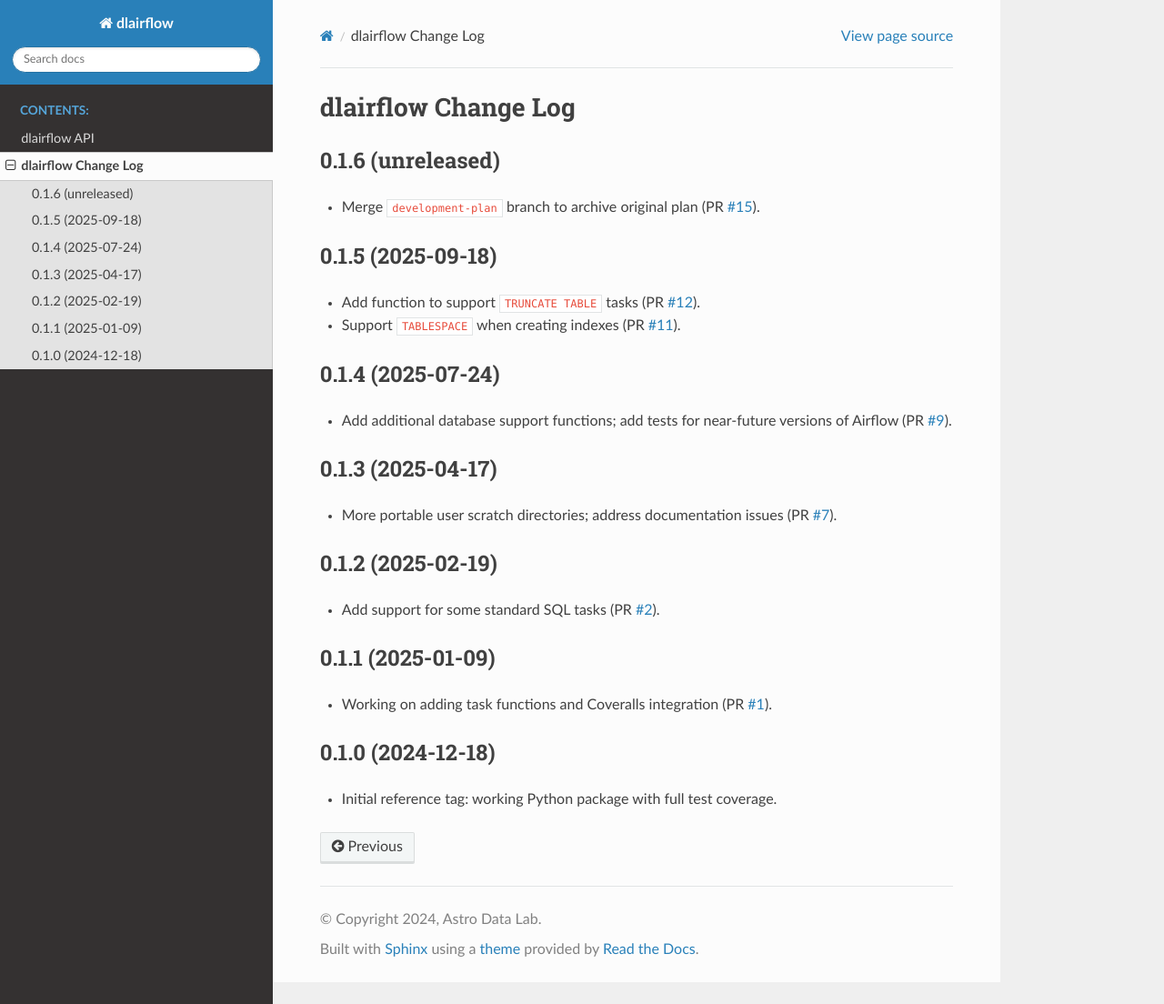
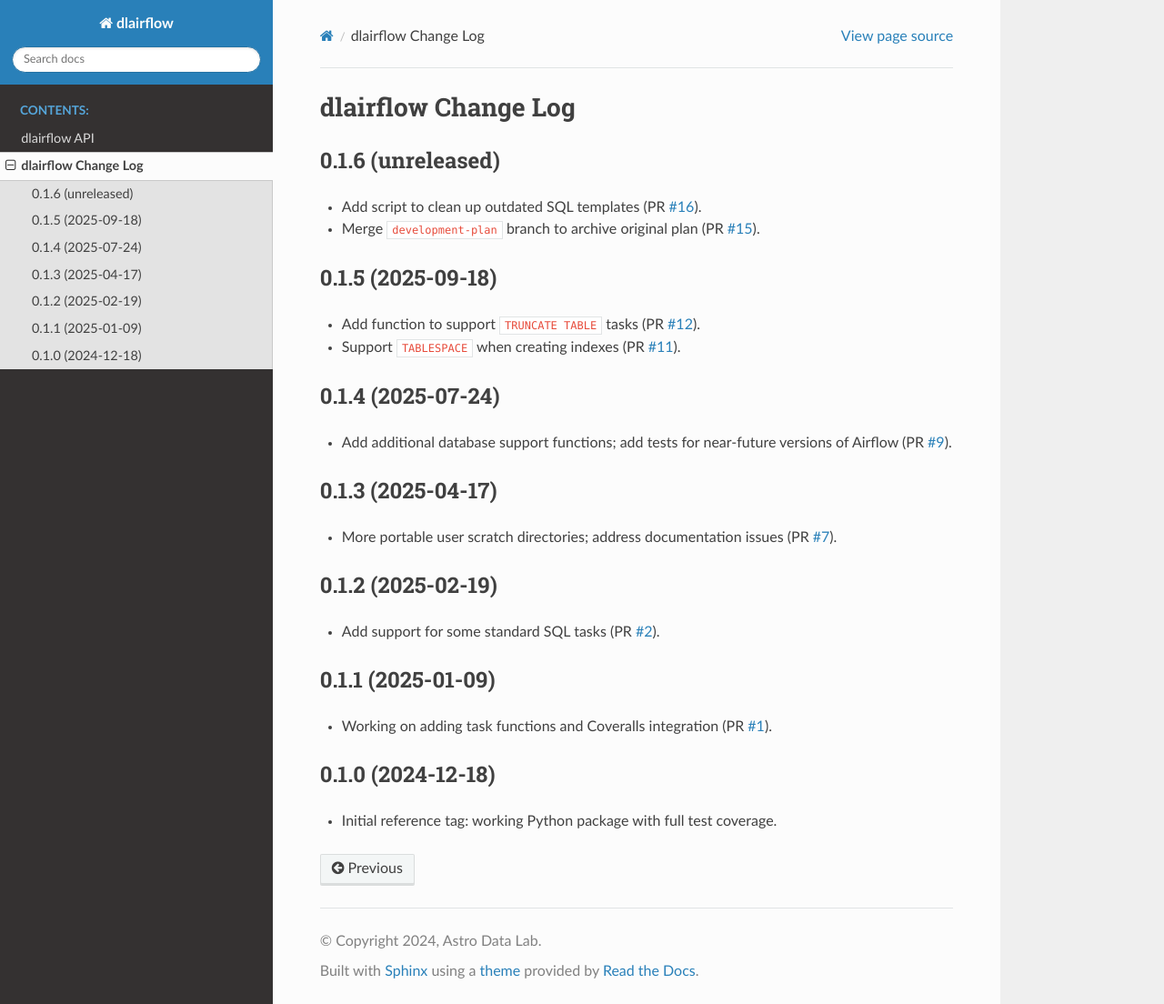
Before and after one commit to astro-datalab/dlairflow, a Sphinx documentation site: the page built from docs/changes.rst, in a window 1280 px wide and 1104 px high. Shown: the whole window at 91% size. Built offline with Sphinx 7.4.7 and the Read the Docs theme 3.1.0, drawn with Linux system fonts in a browser that asks for light colours.

Commit message:
update change log

```diff
--- a/docs/changes.rst
+++ b/docs/changes.rst
@@ -5,9 +5,11 @@ dlairflow Change Log
 0.1.6 (unreleased)
 ------------------
 
+* Add script to clean up outdated SQL templates (PR `#16`_).
 * Merge ``development-plan`` branch to archive original plan (PR `#15`_).
 
 .. _`#15`: https://github.com/astro-datalab/dlairflow/pull/15
+.. _`#16`: https://github.com/astro-datalab/dlairflow/pull/16
 
 0.1.5 (2025-09-18)
 ------------------
```
